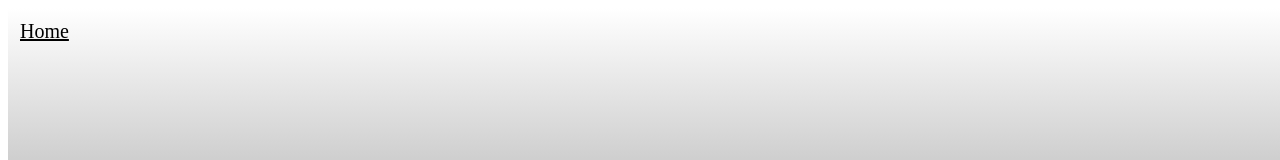
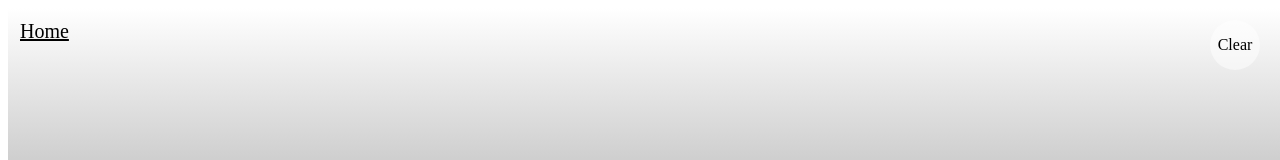
Before and after one commit to telleroutlook/dynamic-art-app2, a Next.js app: page /dynamic-art-canvas in a window 1280 px wide. Shown: the top 160 px of the page. Built offline with nearby package versions, Linux system fonts and the light colour scheme.

Commit message:
OK 改善透明度

```diff
--- a/src/pages/dynamic-art-canvas.js
+++ b/src/pages/dynamic-art-canvas.js
@@ -13,7 +13,6 @@ function DynamicArtCanvas() {
     const ctx = canvas.getContext("2d");
     canvas.width = window.innerWidth;
     canvas.height = window.innerHeight;
-    let size = 30; // 默认大小
 
     const drawShape = (x, y, size, color1, color2) => {
       if (color2) {
@@ -29,48 +28,34 @@ function DynamicArtCanvas() {
       ctx.fill();
     };
 
-    // 处理鼠标移动
-    const handleMouseMove = (event) => {
-      const rect = canvas.getBoundingClientRect();
-      const x = event.clientX - rect.left;
-      const y = event.clientY - rect.top;
-
+    const handleMove = (x, y) => {
       const now = Date.now();
       const dt = now - lastTime;
       const dx = x - lastX;
       const dy = y - lastY;
       const speed = Math.sqrt(dx * dx + dy * dy) / dt;
-      const dynamicSize = Math.max(10, speed * 60); // 根据速度调整大小
-
-      const color1 = `rgb(${Math.random() * 255}, ${Math.random() * 255}, ${Math.random() * 255})`;
+      const dynamicSize = Math.max(10, speed * 10);
+      const color1 = `rgba(${Math.random() * 255}, ${Math.random() * 255}, ${Math.random() * 255}, 0.6)`; // 设置透明度为0.6
       drawShape(x, y, dynamicSize, color1, null);
-
       lastX = x;
       lastY = y;
       lastTime = now;
     };
 
-    // 处理触摸移动
+    const handleMouseMove = (event) => {
+      const rect = canvas.getBoundingClientRect();
+      const x = event.clientX - rect.left;
+      const y = event.clientY - rect.top;
+      handleMove(x, y);
+    };
+
     const handleTouchMove = (event) => {
-      event.preventDefault(); // 阻止滚动行为
+      event.preventDefault();
       const touch = event.touches[0];
       const rect = canvas.getBoundingClientRect();
       const x = touch.clientX - rect.left;
       const y = touch.clientY - rect.top;
-
-      const now = Date.now();
-      const dt = now - lastTime;
-      const dx = x - lastX;
-      const dy = y - lastY;
-      const speed = Math.sqrt(dx * dx + dy * dy) / dt;
-      const dynamicSize = Math.max(10, speed * 60) / 2; // 根据速度调整大小并缩小一半
-
-      const color1 = `rgb(${Math.random() * 255}, ${Math.random() * 255}, ${Math.random() * 255})`;
-      drawShape(x, y, dynamicSize, color1, null);
-
-      lastX = x;
-      lastY = y;
-      lastTime = now;
+      handleMove(x, y);
     };
 
     canvas.addEventListener("mousemove", handleMouseMove);
@@ -82,12 +67,40 @@ function DynamicArtCanvas() {
     };
   }, []);
 
+  const handleClearCanvas = () => {
+    const canvas = canvasRef.current;
+    const ctx = canvas.getContext("2d");
+    ctx.clearRect(0, 0, canvas.width, canvas.height);
+  };
+
   return (
     <>
       <canvas
         ref={canvasRef}
-        style={{ display: "block", background: "linear-gradient(180deg, rgba(255, 255, 255, 1) 0%, rgba(0, 0, 0, 1) 100%)" }}
+        style={{
+          display: "block",
+          background: "linear-gradient(180deg, rgba(255, 255, 255, 1) 0%, rgba(0, 0, 0, 1) 100%)",
+        }}
       ></canvas>
+      <div
+        style={{
+          position: "fixed",
+          top: 20,
+          right: 20,
+          width: 50,
+          height: 50,
+          borderRadius: "50%",
+          background: "rgba(255, 255, 255, 0.5)",
+          display: "flex",
+          justifyContent: "center",
+          alignItems: "center",
+          cursor: "pointer",
+        }}
+        onClick={handleClearCanvas}
+        onTouchStart={handleClearCanvas} // 添加移动设备上的清除操作
+      >
+        Clear
+      </div>
       <Link href="/" style={{ position: "fixed", top: 20, left: 20, color: "black", fontSize: "20px" }}>
         Home
       </Link>
```
Also changed, not shown: 3 other files (tests, documents, lock files or other folders).
